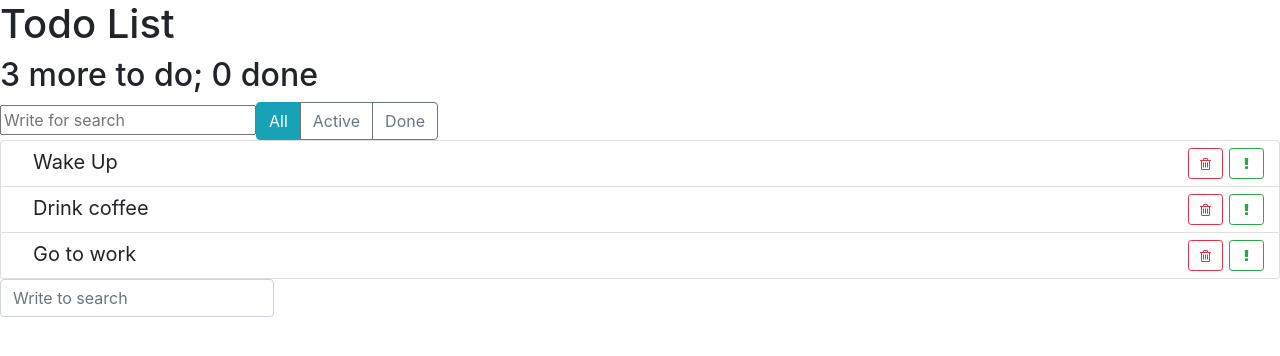
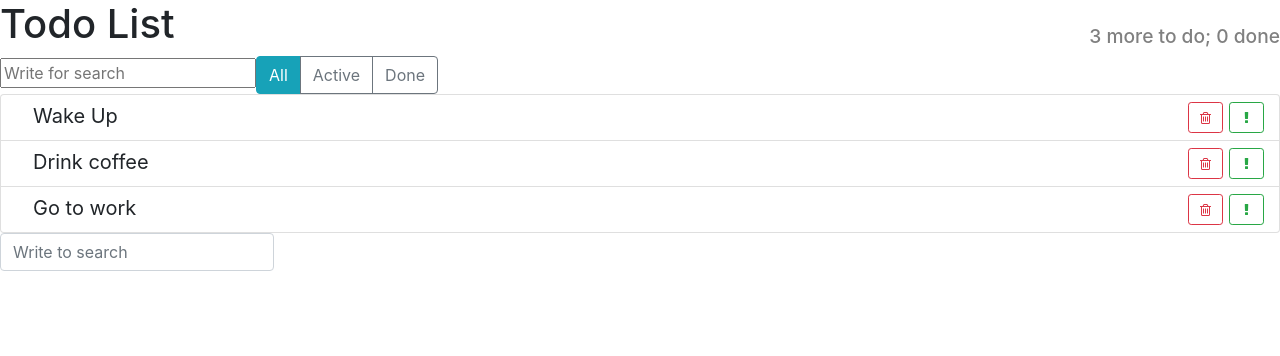
Before and after one commit to SerhiiBabii/Todo_React, a React (Create React App) app: page / in a window 1280 px wide. Shown: the top 356 px of the page. Built offline with nearby package versions, Linux system fonts and the light colour scheme.

Commit message:
Added styles for AppHeader

```diff
--- a/src/Components/AppHeader/AppHeader.js
+++ b/src/Components/AppHeader/AppHeader.js
@@ -3,7 +3,7 @@ import './appHeader.css';
 
 const AppHeader = ({ toDo, done }) => {
   return (
-    <div>
+    <div className="app-header d-flex">
       <h1>Todo List</h1>
       <h2>
         {toDo} more to do; {done} done
```
